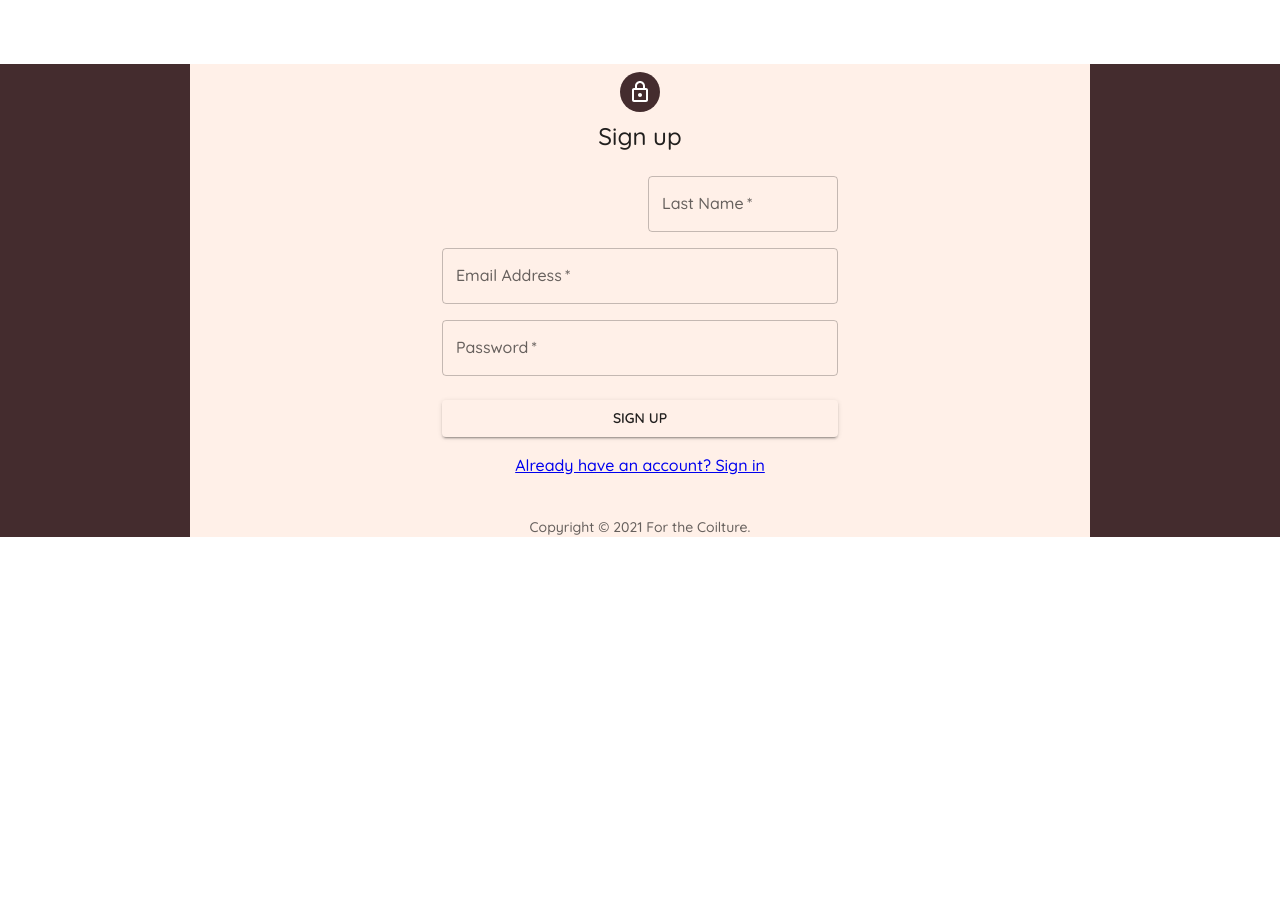
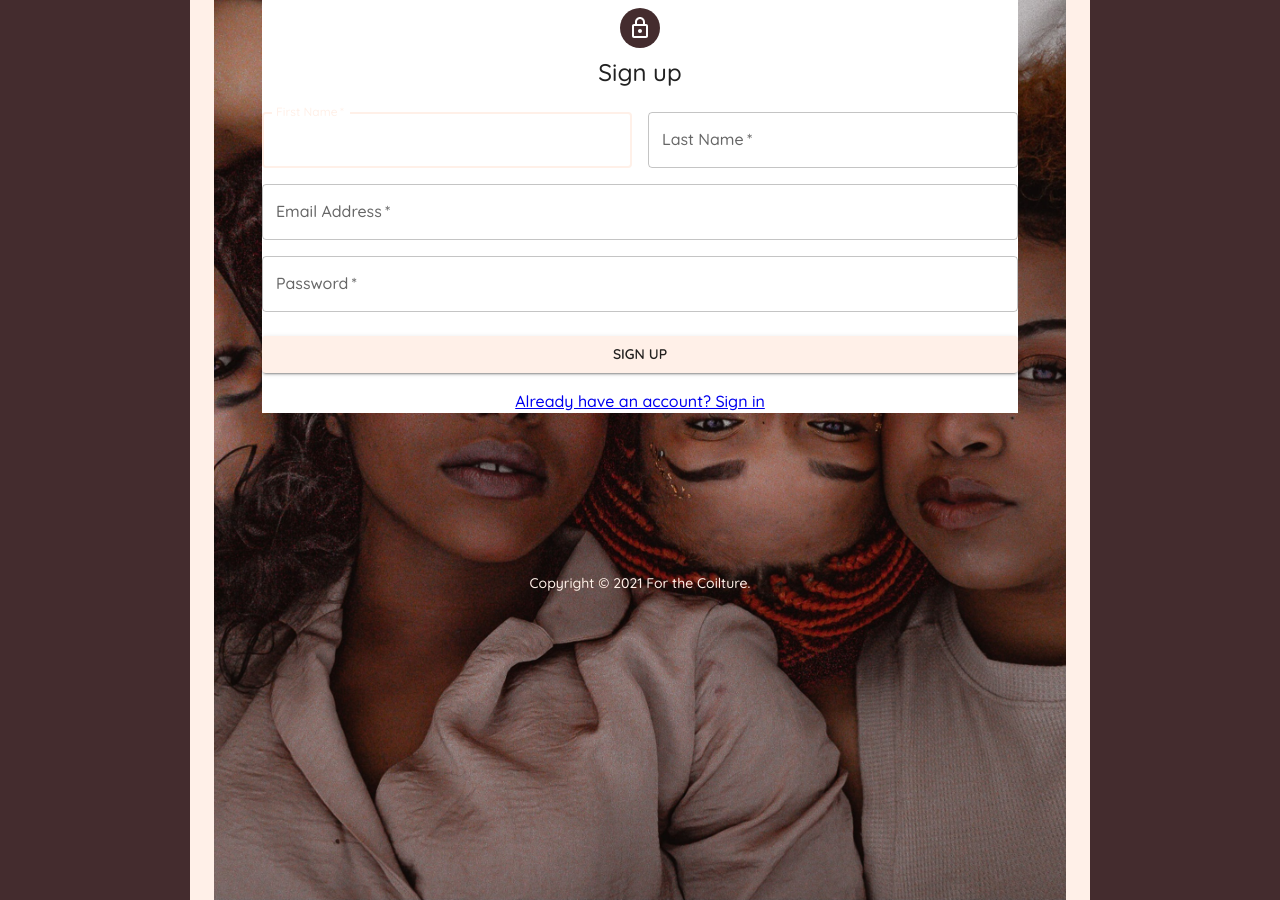
Before and after one commit to MRahimi729/Red-badge-Client, a React (Create React App) app: page /signup in a window 1280 px wide. Before the commit the page ends 800 px from the top, so only its background shows below. Built offline with nearby package versions, Linux system fonts and the light colour scheme.

Commit message:
added more styling. view/edit tutorials and comments greyed out - needs fix

```diff
--- a/src/components/Auth/SignIn.jsx
+++ b/src/components/Auth/SignIn.jsx
@@ -70,6 +70,7 @@ class SignIn extends React.Component {
     return (
       <Container
         component="main"
+        maxWidth="xl"
         sx={{
           backgroundImage: `url(${BackgroundImage})`,
           backgroundSize: "cover",
@@ -77,11 +78,11 @@ class SignIn extends React.Component {
           backgroundPosition: "60% 50%",
         }}
       >
-        <Container component="main" maxWidth="xs">
+        <Container component="main" maxWidth="lg">
           <CssBaseline />
           <Box
             sx={{
-              marginTop: 8,
+              marginTop: 0,
               display: "flex",
               flexDirection: "column",
               alignItems: "center",
--- a/src/components/Auth/SignUp.js
+++ b/src/components/Auth/SignUp.js
@@ -14,15 +14,11 @@ import Container from "@mui/material/Container";
 import { createTheme, ThemeProvider } from "@mui/material/styles";
 import { Link } from "react-router-dom";
 import APIURL from "../../helpers/environment";
+import BackgroundImage from "../../assets/BackgroundImage.jpg";
 
 function Copyright(props) {
   return (
-    <Typography
-      variant="body2"
-      color="text.secondary"
-      align="center"
-      {...props}
-    >
+    <Typography variant="body2" color="#fff0e8" align="center" {...props}>
       {"Copyright © "}
       {new Date().getFullYear()} For the Coilture
       {"."}
@@ -78,14 +74,25 @@ class SignUp extends React.Component {
 
   render() {
     return (
-      <Container component="main" maxWidth="xs">
+      <Container
+        component="main"
+        maxWidth="xl"
+        sx={{
+          backgroundImage: `url(${BackgroundImage})`,
+          backgroundSize: "cover",
+          minHeight: 900,
+          backgroundPosition: "60% 50%",
+        }}
+      >
+        <Container component="main" maxWidth="lg">
           <CssBaseline />
           <Box
             sx={{
-            marginTop: 8,
+              marginTop: 0,
               display: "flex",
               flexDirection: "column",
               alignItems: "center",
+              bgcolor: "white",
             }}
           >
             <Avatar sx={{ m: 1, bgcolor: "secondary.main" }}>
@@ -168,7 +175,8 @@ class SignUp extends React.Component {
               </Grid>
             </Box>
           </Box>
-        <Copyright sx={{ mt: 5 }} />
+          <Copyright sx={{ mt: 20 }} />
+        </Container>
       </Container>
     );
   }
```
Lines whose indentation alone changed are shown as unchanged.
